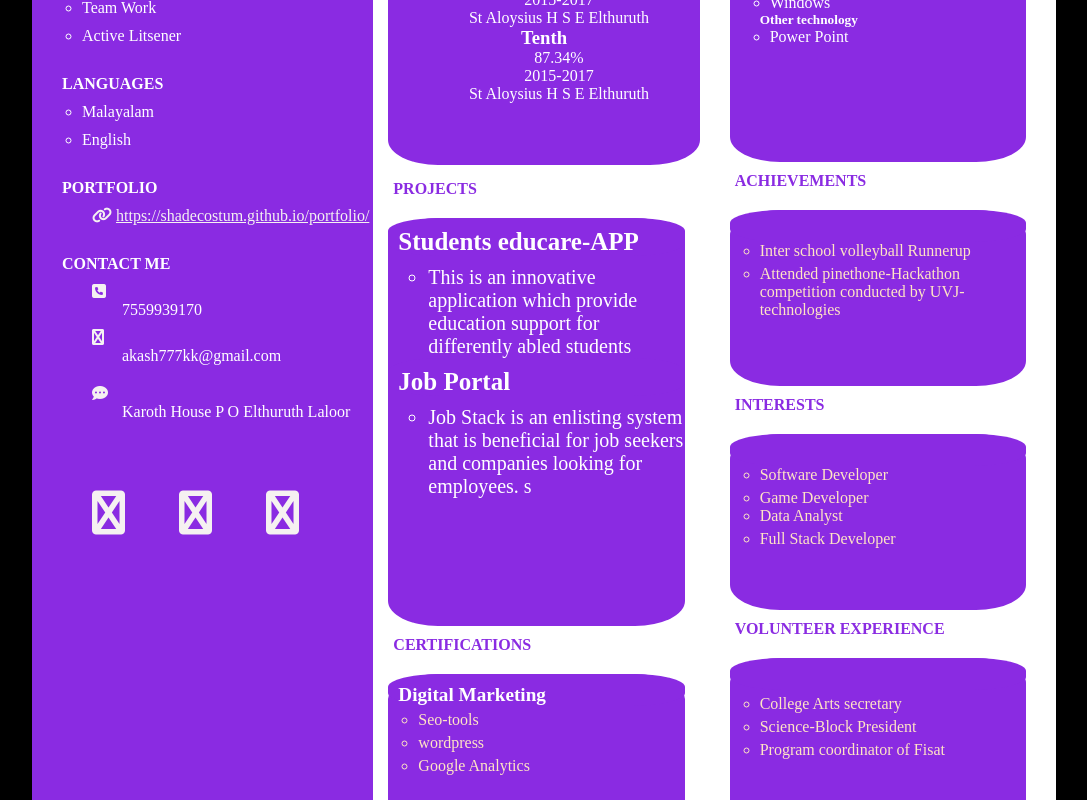
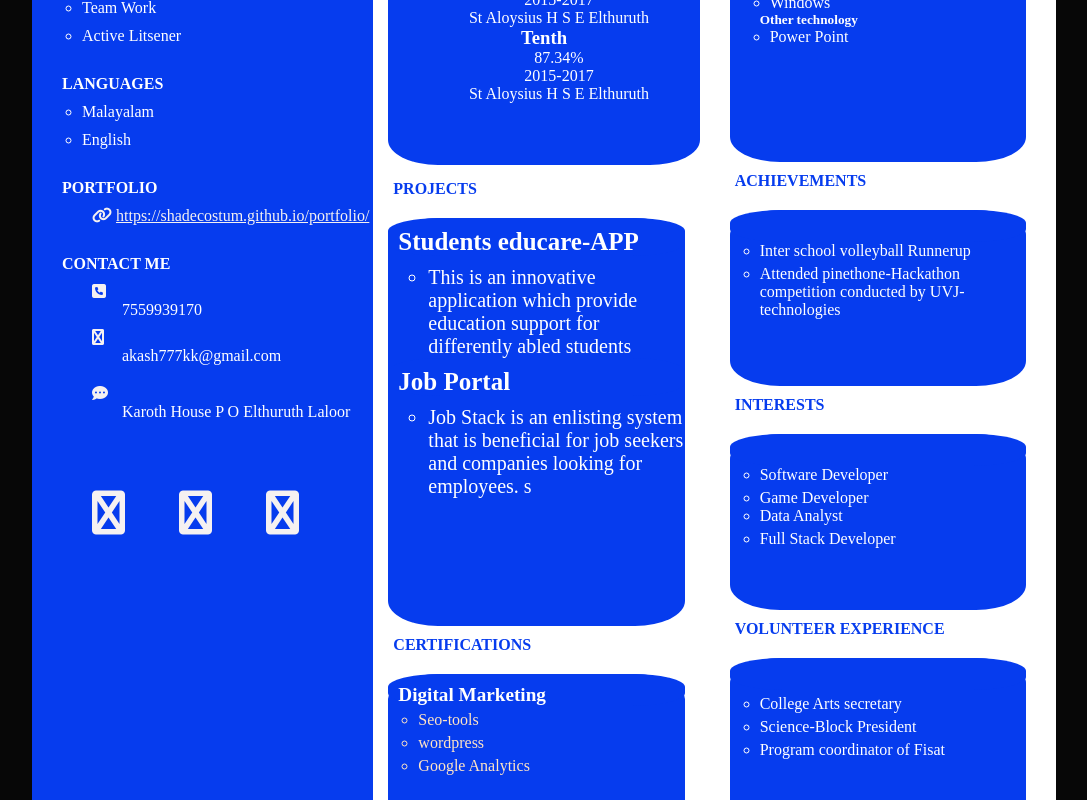
Before and after one commit to shadecostum/AurionProAssignment1, a plain HTML site: page index.html in a window 1280 px wide. Shown: the part 580-1380 px from the top of the page, without its empty margins (96-1183 px from the left). Drawn offline with Linux system fonts and the light colour scheme.

Commit message:
new branch f2 created and bg color is blue and text color white

```diff
--- a/index.html
+++ b/index.html
@@ -16,7 +16,7 @@
         <section class="section-left">
             <div class="imagee">
                 <img src="./images/IMG_20230415_142325_438-modified.png" alt="akash">
-                <h1  style="background-color: blueviolet;color: #f5f1f1; padding-left: 30px; font-size: medium;
+                <h1  style=" background-color: rgb(6, 60, 238);color: #f5f1f1; padding-left: 30px; font-size: medium;
                 padding-top: 20px;">PROFILE</h1>
 
             </div>
@@ -76,8 +76,8 @@
 
                 </h1>
                 <div class="paddingF">
-                    <i class="fa fa-link" aria-hidden="true" style="background-color: blueviolet;color: #f5f1f1;"></i> </i>
-                <a href="https://shadecostum.github.io/portfolio/" style="background-color: blueviolet;color: #f5f1f1;">https://shadecostum.github.io/portfolio/</a>
+                    <i class="fa fa-link" aria-hidden="true" style=" background-color: rgb(6, 60, 238);color: #f5f1f1;"></i> </i>
+                <a href="https://shadecostum.github.io/portfolio/" style=" background-color: rgb(6, 60, 238);color: #f5f1f1;">https://shadecostum.github.io/portfolio/</a>
                 </div>
             </div>
                 <div class="paddingF">
@@ -88,23 +88,23 @@
 
 
                     <div class="paddingF">
-                        <i class="fa fa-phone-square" aria-hidden="true" style="background-color: blueviolet;color: #f5f1f1;"></i>
+                        <i class="fa fa-phone-square" aria-hidden="true" style=" background-color: rgb(6, 60, 238);color: #f5f1f1;"></i>
                         <p>7559939170
                         </p>
                     </div>
                   <div class="paddingF">
-                    <i class="fa fa-telegram" aria-hidden="true" style="background-color: blueviolet;color: #f5f1f1;"></i>
+                    <i class="fa fa-telegram" aria-hidden="true" style=" background-color: rgb(6, 60, 238);;color: #f5f1f1;"></i>
                     <p>akash777kk@gmail.com
                         </p>
                 </div>
                 <div class="paddingF">
-                    <i class="fa fa-commenting" aria-hidden="true" style="background-color: blueviolet;color: #f5f1f1; padding-top: 10px;"></i>
+                    <i class="fa fa-commenting" aria-hidden="true" style=" background-color: rgb(6, 60, 238);color: #f5f1f1; padding-top: 10px;"></i>
                 <p>Karoth House P O
                     Elthuruth Laloor
                     </p>
-                    <i class="fa fa-github" aria-hidden="true"  style="background-color: blueviolet;color: #f5f1f1; padding-top: 70px;  font-size: 44px;"></i>
-                    <i class="fa fa-github" aria-hidden="true"  style="background-color: blueviolet;color: #f5f1f1; padding-top: 70px;  font-size: 44px; margin-left: 50px;"></i>
-                    <i class="fa fa-github" aria-hidden="true"  style="background-color: blueviolet;color: #f5f1f1; padding-top: 70px;  font-size: 44px; margin-left: 50px;"></i>
+                    <i class="fa fa-github" aria-hidden="true"  style=" background-color: rgb(6, 60, 238);color: #f5f1f1; padding-top: 70px;  font-size: 44px;"></i>
+                    <i class="fa fa-github" aria-hidden="true"  style=" background-color: rgb(6, 60, 238);color: #f5f1f1; padding-top: 70px;  font-size: 44px; margin-left: 50px;"></i>
+                    <i class="fa fa-github" aria-hidden="true"  style=" background-color: rgb(6, 60, 238);color: #f5f1f1; padding-top: 70px;  font-size: 44px; margin-left: 50px;"></i>
                 </div>
 
             </div>
@@ -116,7 +116,7 @@
         </section>
         <section class="section-mid">
             <div class="box1">
-                <h2 style="background-color: #f5f1f1;">AKASH </h2>
+                <h2 style="background-color: #f5efef;">AKASH </h2>
                 <h2 style="background-color: #f5f1f1;">SANTHOSH </h2>
             </div>
             <h1 class="subhead">EDUCATION
@@ -185,12 +185,12 @@
             <div class="square">
                 <h4>Digital Marketing</h4>
                 <ul class="points-right">
-                    <li style="background-color: blueviolet; color: bisque;  margin-top: 5px;" >Seo-tools
+                    <li style=" background-color: rgb(6, 60, 238); color: bisque;  margin-top: 5px;" >Seo-tools
                         </li>
-                        <li  style="background-color: blueviolet; color: bisque; margin-top: 5px;" >
+                        <li  style=" background-color: rgb(6, 60, 238); color: bisque; margin-top: 5px;" >
                             wordpress
                             </li>
-                            <li style="background-color: blueviolet; color: bisque;  margin-top: 5px;" >Google Analytics
+                            <li style=" background-color: rgb(6, 60, 238);color: bisque;  margin-top: 5px;" >Google Analytics
                             </li>
 
                 </ul>
@@ -199,7 +199,7 @@
         </section>
         <section class="section-right">
             <div class="box1">
-                <h2 style="background-color: #f5f1f1;"> <br></h2>
+                <h2 style="background-color: #f5f1f1; color: rgb(6, 60, 238)"> <br></h2>
                 <h2 style="background-color: #f5f1f1;">OSH </h2>
             </div>
             <h1 class="subhead">TECHNICAL SKILLS
@@ -257,10 +257,10 @@
             <div class="square">
                 <h4><br></h4>
                 <ul class="points-right">
-                    <li style="background-color: blueviolet; color: bisque;" >Inter school volleyball
+                    <li style=" background-color: rgb(6, 60, 238); color:rgb(255, 255, 255);" >Inter school volleyball
                         Runnerup
                         </li>
-                        <li  style="background-color: blueviolet; color: bisque; margin-top: 5px;" >Attended pinethone-Hackathon
+                        <li  style=" background-color: rgb(6, 60, 238); color:rgb(255, 255, 255); margin-top: 5px;" >Attended pinethone-Hackathon
                             competition conducted by UVJ-technologies
 
                             </li>
@@ -272,14 +272,14 @@
             <div class="square">
                 <h4><br></h4>
                 <ul class="points-right">
-                    <li style="background-color: blueviolet; color: bisque;" >Software Developer
+                    <li style=" background-color: rgb(6, 60, 238); color:rgb(255, 255, 255);" >Software Developer
                         </li>
-                        <li  style="background-color: blueviolet; color: bisque; margin-top: 5px;" >
+                        <li  style=" background-color: rgb(6, 60, 238); color:rgb(255, 255, 255); margin-top: 5px;" >
                             Game Developer
                             </li>
-                            <li style="background-color: blueviolet; color: bisque;" >Data Analyst
+                            <li style=" background-color: rgb(6, 60, 238); color:rgb(255, 255, 255);" >Data Analyst
                             </li>
-                            <li  style="background-color: blueviolet; color: bisque; margin-top: 5px;" >
+                            <li  style=" background-color: rgb(6, 60, 238); color:rgb(255, 255, 255); margin-top: 5px;" >
                                 Full Stack Developer
                                 </li>
                 </ul>
@@ -290,14 +290,14 @@
             <div class="square">
                 <h4><br></h4>
                 <ul class="points-right">
-                    <li style="background-color: blueviolet; color: bisque;  margin-top: 5px;" >College Arts secretary
+                    <li style=" background-color: rgb(6, 60, 238); color:rgb(255, 255, 255);  margin-top: 5px;" >College Arts secretary
 
                         </li>
-                        <li  style="background-color: blueviolet; color: bisque; margin-top: 5px;" >
+                        <li  style=" background-color: rgb(6, 60, 238); color:rgb(255, 255, 255); margin-top: 5px;" >
                             Science-Block President
 
                             </li>
-                            <li style="background-color: blueviolet; color: bisque;  margin-top: 5px;" >Program coordinator of Fisat
+                            <li style=" background-color: rgb(6, 60, 238);color:rgb(255, 255, 255);  margin-top: 5px;" >Program coordinator of Fisat
                             </li>
 
                 </ul>
--- a/style.css
+++ b/style.css
@@ -3,14 +3,15 @@
     padding: 0;
     margin: 0;
     box-sizing: border-box;
-    background-color: black;
+    background-color:rgb(7, 7, 7);
+
 }
 .main-content
 {
     min-height: 190vh;
     width: 80%;
     margin: 1rem auto;
-    background-color: rgb(10, 10, 10);
+    background-color: rgb(6, 60, 238);
     display: grid;
     grid-template-columns: repeat(6,2fr);
 
@@ -19,7 +20,7 @@
 {
     grid-column: span 2;
     height: 100%;
-    background-color: blueviolet;
+    background-color: rgb(6, 60, 238);
 }
 .section-right
 {
@@ -37,18 +38,18 @@
 {
     width: 270px; /* Set your desired width here */
     height: auto;
-    background-color: blueviolet;
+    background-color: rgb(6, 60, 238);
 }
 .imagee img {
     max-width: 100%;
     height: auto;
-    background-color: blueviolet;
+    background-color: rgb(6, 60, 238);
     padding-left: 40px;
     padding-top: 30px;
   }
   .profile
   {
-    background-color: blueviolet;
+    background-color: rgb(6, 60, 238);
     color: rgb(255, 255, 255);
 
     font-size: medium;
@@ -58,12 +59,12 @@
   .list
   {
     color:rgb(255, 255, 255);
-    background-color: blueviolet;
+    background-color: rgb(6, 60, 238);
     padding-top: 10px;
 
   }
   ul {
-    background-color: blueviolet;
+    background-color: rgb(6, 60, 238);
     padding-left: 20px;
     list-style-type:circle;
 
@@ -72,20 +73,21 @@
   {
     padding-top: 10px;
     padding-left: 30px;
-    background-color: blueviolet;
+    background-color: rgb(6, 60, 238);
   }
   p
   {
 
     padding-left: 30px;
-    background-color: blueviolet;
+    background-color: rgb(6, 60, 238);
     color:rgb(255, 255, 255);
   }
   .box1
   {
     font-size: 67px;
-    color:  blueviolet;
+    color: rgb(6, 60, 238);
     background-color:rgb(255, 255, 255);
+
   }
   .rectangle1
   {
@@ -96,7 +98,7 @@
     margin: 15px 15px 15px 15px;
     width: auto;
     height: 58vh;
-    background-color: blueviolet;
+    background-color: rgb(6, 60, 238);
     border-radius: 50px / 25px;
 
 
@@ -110,7 +112,7 @@
     margin: 20px 30px 10px 15px;
     width: auto;
     height: 57vh;
-    background-color: blueviolet;
+    background-color: rgb(6, 60, 238);
     border-radius: 50px / 25px;
 
 
@@ -132,7 +134,7 @@
   .subhead
   {
     background-color:rgb(255, 255, 255);
-    color:  blueviolet;
+    color: rgb(6, 60, 238);
     font-size: medium;
     padding-left: 20px;
 
@@ -141,7 +143,7 @@
   {
     width: auto;
     height: 22vh;
-    background-color: blueviolet;
+    background-color: rgb(6, 60, 238);
     border-radius: 50px / 25px;
     margin: 20px 30px 10px 15px;
 
@@ -150,13 +152,13 @@
   {
     width: auto;
     height: 51vh;
-    background-color: blueviolet;
+    background-color: rgb(6, 60, 238);
     border-radius: 50px / 25px;
     margin: 20px 30px 10px 15px;
   }
   .box-text
   {
-    background-color: blueviolet;
+    background-color: rgb(6, 60, 238);
     color:rgb(255, 255, 255);
     text-align: center;
 
@@ -168,10 +170,10 @@
   .education-container
   {
     border-radius: 50px / 25px;
-    background-color: blueviolet;
+    background-color: rgb(6, 60, 238);
   }
   .right-box
-  {background-color: blueviolet;
+  { background-color: rgb(6, 60, 238);
     text-align: left;
     color:rgb(255, 255, 255);
     margin-left: -97px;
@@ -179,7 +181,7 @@
   }
   h4{
 
-    background-color: blueviolet;
+    background-color: rgb(6, 60, 238);
     text-align: left;
     font-size: larger;
     color:rgb(255, 255, 255);
@@ -190,18 +192,18 @@
   .points-right
   {
     color:rgb(255, 255, 255);
-    background-color: blueviolet;
+    background-color: rgb(6, 60, 238);
     margin-left: 10px;
   }
   .points-mid
   {
     color:rgb(255, 255, 255);
-    background-color: blueviolet;
+    background-color: rgb(6, 60, 238);
     margin-left: 10px;
     font-size: 20px;
     margin-top: 10px;
   }
   h5{
     color:rgb(255, 255, 255);
-    background-color: blueviolet;
+    background-color: rgb(6, 60, 238);
   }
```
